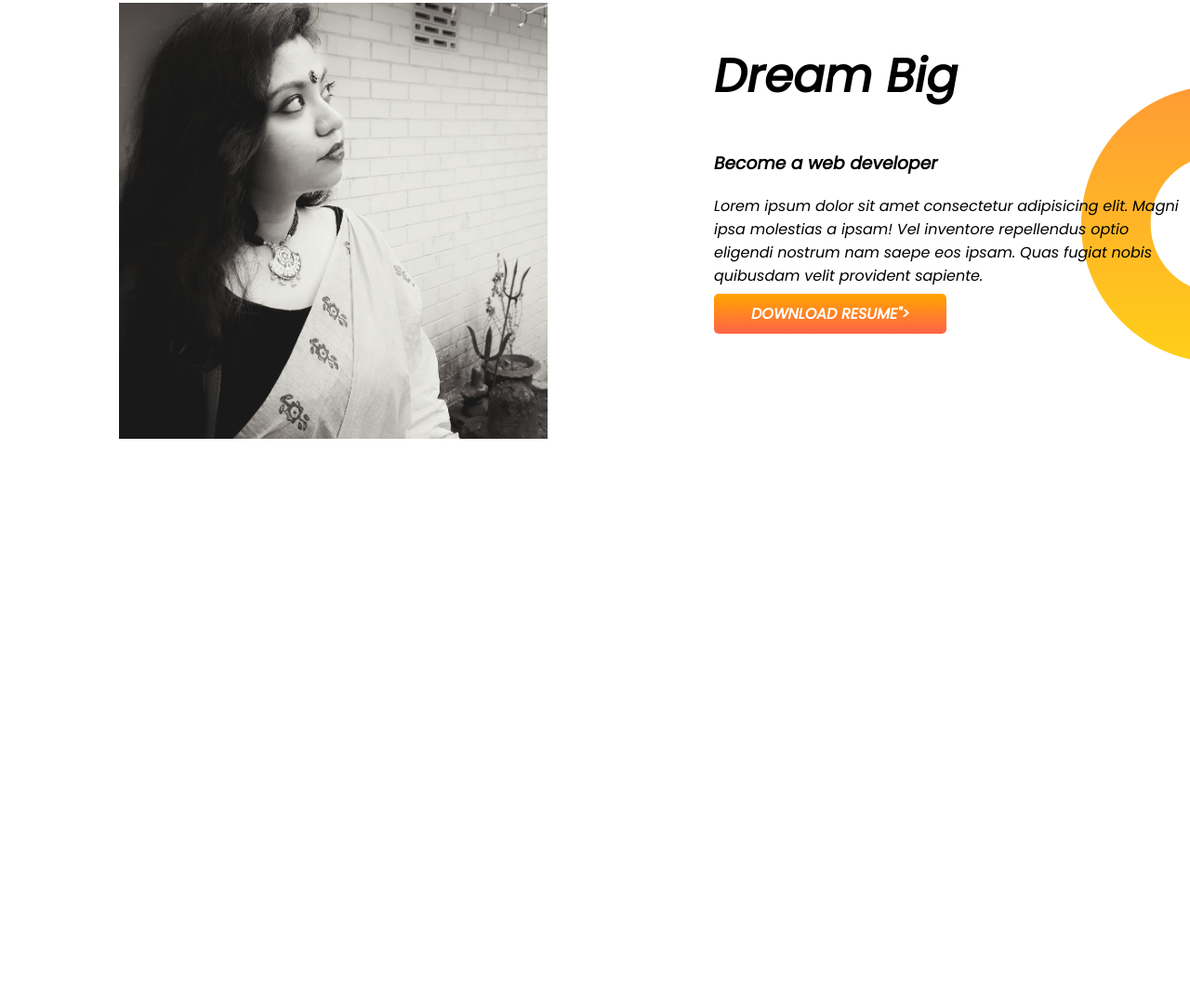
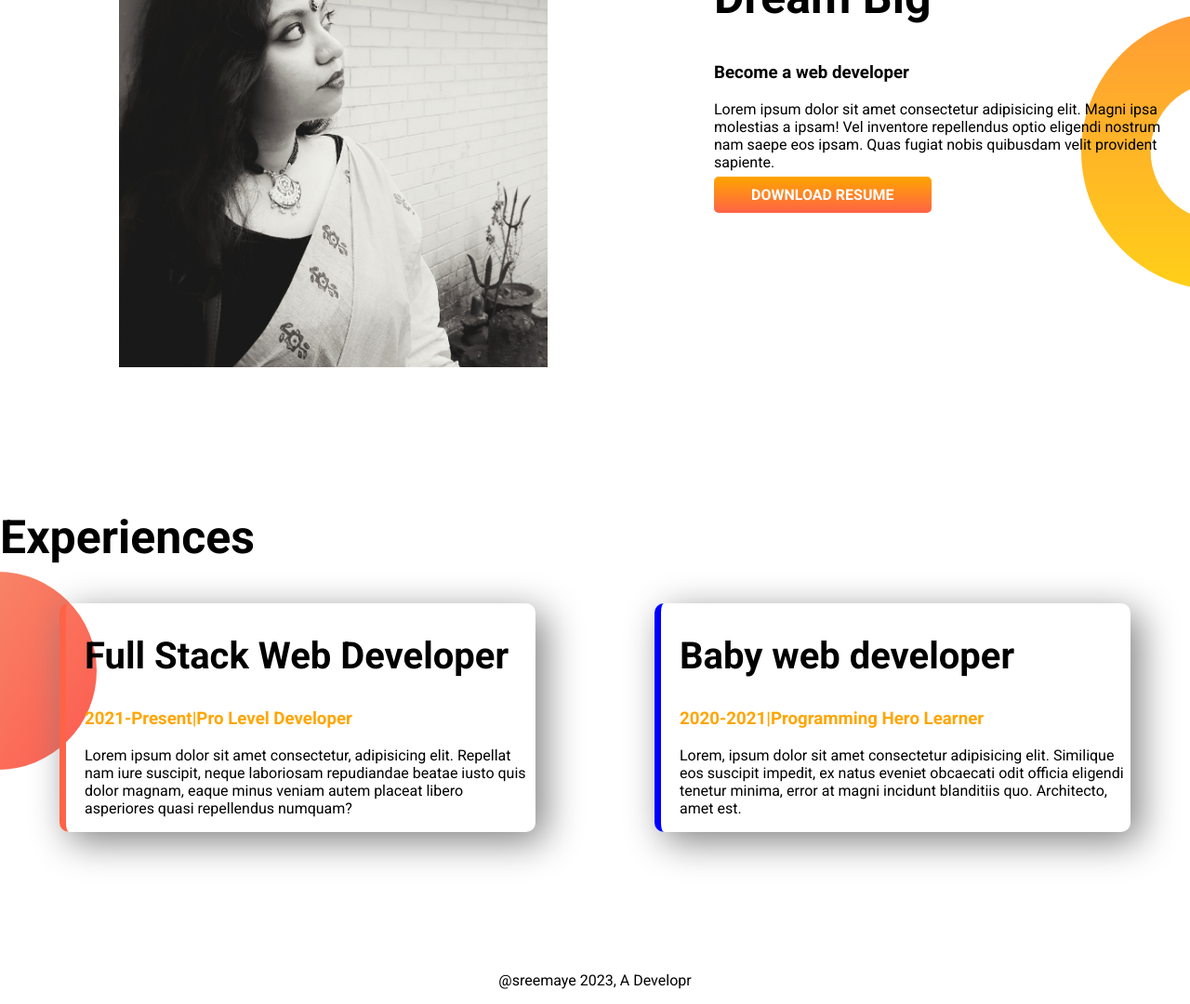
Before and after one commit to Sreemaye44/initial-portfolio, a plain HTML site: page index.html in a window 1280 px wide. Shown: the part 685-1765 px from the top of the page at 93% size. Before the commit the page ends 1314 px from the top, so only its background shows below. Drawn offline with Linux system fonts and the light colour scheme.

Commit message:
last submission

```diff
--- a/index.html
+++ b/index.html
@@ -8,10 +8,12 @@
                     <link rel="stylesheet" href="style.css">
                     <link rel="preconnect" href="https://fonts.googleapis.com">
                     <link rel="preconnect" href="https://fonts.gstatic.com" crossorigin>
-                <link href="https://fonts.googleapis.com/css2?family=Poppins:ital@1&family=Roboto:wght@300;400;500;700&display=swap" rel="stylesheet">
+                    <link rel="preconnect" href="https://fonts.googleapis.com">
+                    <link rel="preconnect" href="https://fonts.gstatic.com" crossorigin>
+                    <link href="https://fonts.googleapis.com/css2?family=Open+Sans&family=Poppins:ital@1&family=Roboto:wght@300;400;500;700&display=swap" rel="stylesheet">
 </head>
 <body>
-   <section class="top-banner">
+   <section class="top-banner flexible-container">
     <div class="half-width">
         <h1>Welcome To</h1>
         <h1><span class="orange-color">Sreemaye Chakrabortty </span>World!</h1>
@@ -25,7 +27,7 @@
         </div>
    </section>
 
-   <section class="dream-big">
+   <section class="dream-big flexible-container">
     <div class="half-width">
         <img src="showOff/122189975_1671399026395746_28077616974616046_n.jpg" alt="second">
 
@@ -34,10 +36,31 @@
         <h1>Dream Big</h1>
         <h3>Become a web developer</h3>
         <p>Lorem ipsum dolor sit amet consectetur adipisicing elit. Magni ipsa molestias a ipsam! Vel inventore repellendus optio eligendi nostrum nam saepe eos ipsam. Quas fugiat nobis quibusdam velit provident sapiente.</p>
-        <a class="link-button" target ="_blank" href="">DOWNLOAD RESUME"></a>
+        <a class="link-button" target ="_blank" href="">DOWNLOAD RESUME</a>
 
       </div>
    </section>
 
+   <section class="experience">
+    <h1>Experiences</h1>
+    <div class="flexible-container">
+        <div id="full-dev"class="exp-item">
+            <h2>Full Stack Web Developer</h2>
+            <h3 class="orange-color">2021-Present|Pro Level Developer</h3>
+            <p>Lorem ipsum dolor sit amet consectetur, adipisicing elit. Repellat nam iure suscipit, neque laboriosam repudiandae beatae iusto quis dolor magnam, eaque minus veniam autem placeat libero asperiores quasi repellendus numquam?</p>
+
+        </div>
+        <div id="baby-dev" class="exp-item">
+            <h2>Baby web developer</h2>
+            <h3 class="orange-color">2020-2021|Programming Hero Learner</h3>
+            <p>Lorem, ipsum dolor sit amet consectetur adipisicing elit. Similique eos suscipit impedit, ex natus eveniet obcaecati odit officia eligendi tenetur minima, error at magni incidunt blanditiis quo. Architecto, amet est.</p>
+        </div>
+    </div>
+   </section>
+
 </body>
+
+<footer>
+      <p>@sreemaye 2023, A Developr</p>
+</footer>
 </html>
--- a/style.css
+++ b/style.css
@@ -1,14 +1,19 @@
 body {
-  font-family: "Poppins", sans-serif;
+    font-family: 'Open Sans', sans-serif;
+    font-family: 'Poppins', sans-serif;
+    font-family: 'Roboto', sans-serif;
   margin: 0;
 }
 h1 {
   font-size: 50px;
 }
+h2{
+    font-size: 40px;
+}
 .orange-color {
   color: orange;
 }
-section {
+.flexible-container {
   display: flex;
   margin-bottom: 150px;
 }
@@ -37,3 +42,25 @@ section {
     background-repeat: no-repeat;
     background-position: right;
 }
+.experience{
+    background-image: url(images/exp-bg.png);
+    background-repeat: no-repeat;
+    background-position: left;
+}
+.exp-item{
+    width: 40%;
+    margin-left: 5%;
+    margin-right: 5%;
+    padding-left: 20px;
+    border-radius: 10px;
+    box-shadow: 10px 10px 40px gray;
+}
+#full-dev{
+    border-left: 7px solid tomato;
+}
+#baby-dev{
+    border-left: 7px solid blue;
+}
+footer p{
+    text-align: center;
+}
```
